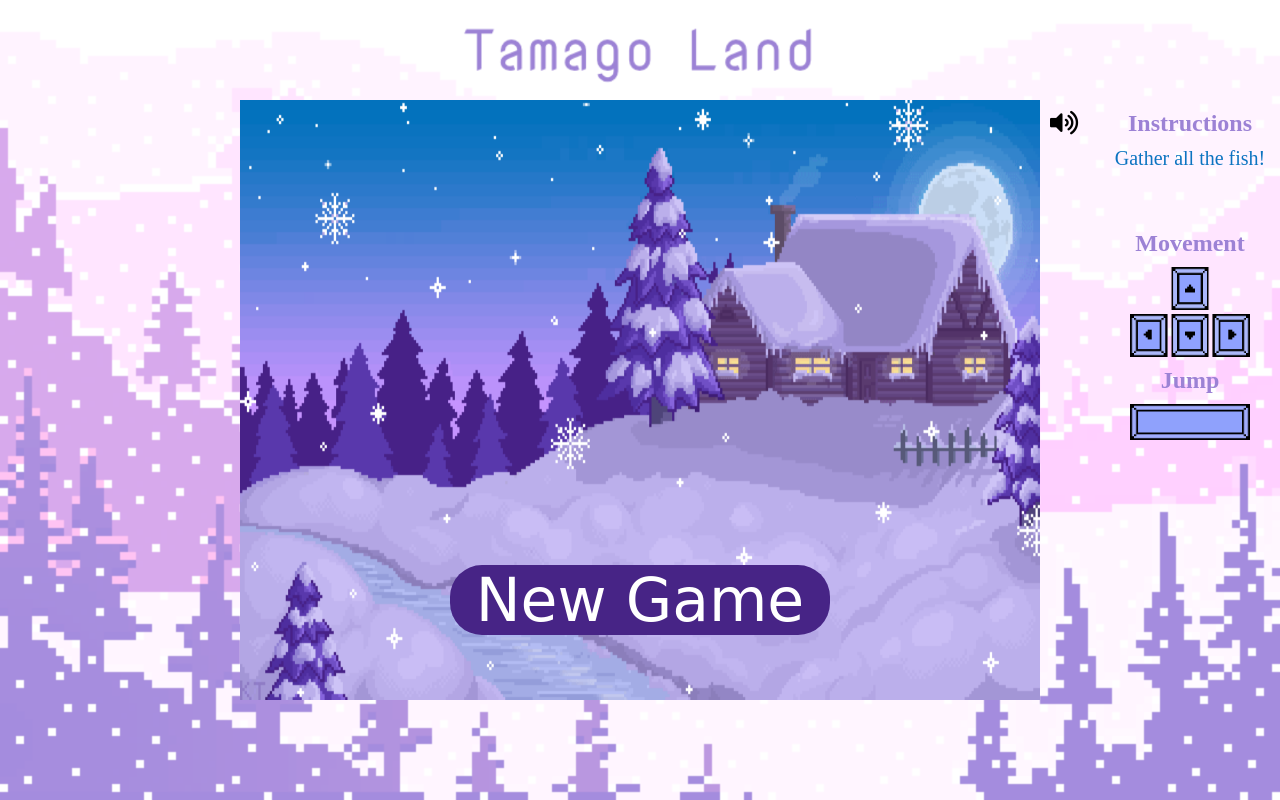
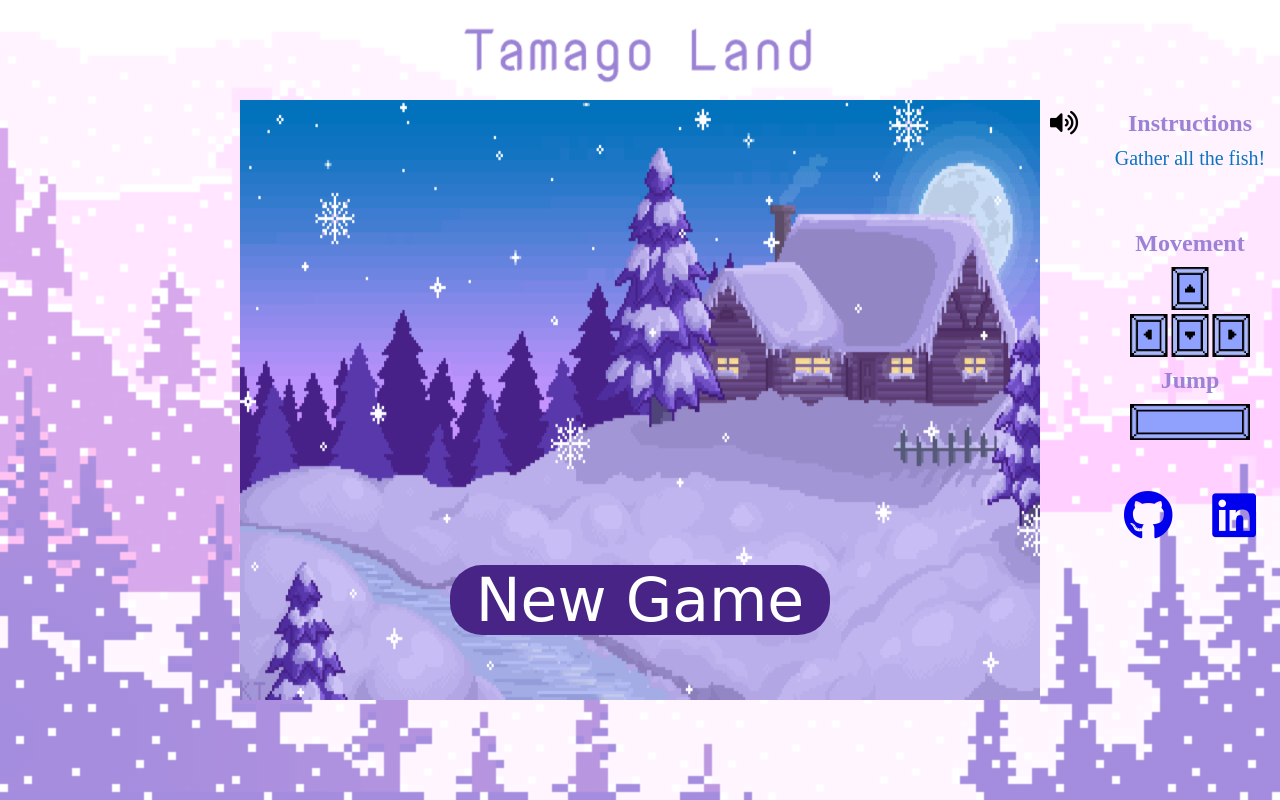
Before and after one commit to tyeonn/tamago-land, a website built with webpack: page index.html in a window 1280 px wide. Built offline with nearby package versions, Linux system fonts and the light colour scheme; files whose address does not match are found by name; a web font is replaced by a local one.

Commit message:
add github and linkedin links

```diff
--- a/index.html
+++ b/index.html
@@ -55,6 +55,18 @@
         <img id="arrow-img" src="./src/images/arrow.png" alt="" />
         <h2>Jump</h2>
         <img id="spacebar-img" src="./src/images/spacebar.png" alt="" />
+        <ul id="links">
+          <li>
+            <a href="https://github.com/tyeonn">
+              <i class="fab fa-github"></i>
+            </a>
+          </li>
+          <li>
+            <a href="https://www.linkedin.com/in/timjwu/">
+              <i class="fab fa-linkedin"></i>
+            </a>
+          </li>
+        </ul>
       </div>
     </div>
 
--- a/src/css/main.css
+++ b/src/css/main.css
@@ -158,6 +158,15 @@ body {
   color: #0c74c1;
   margin-bottom: 50px;
 }
+#links {
+  display: flex;
+  list-style: none;
+  margin-top: 50px;
+}
+#links i {
+  font-size: 50px;
+  padding: 0 20px;
+}
 #arrow-img {
   height: 15%;
   width: 60%;
```
Also changed, not shown: README.md.
